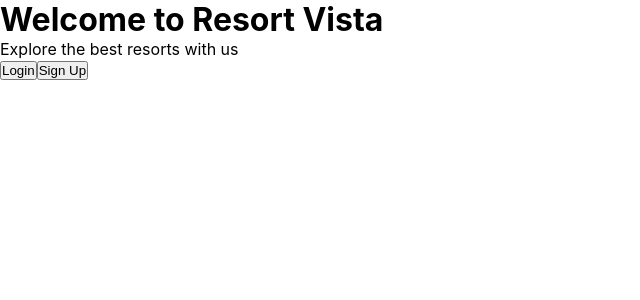
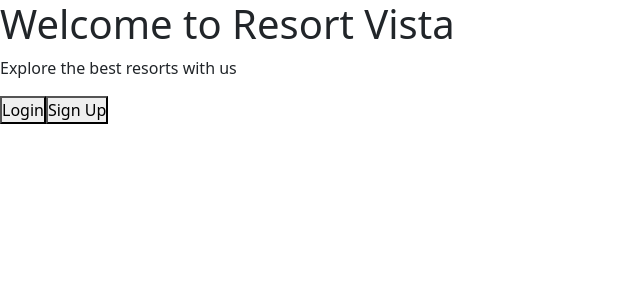
Before and after one commit to meryemsanem/resort-front-end, a React (Create React App) app: page / in a window 1280 px wide. Shown: the top 300 px of the page, without its empty margins (0-640 px from the left). Built offline with nearby package versions, Linux system fonts and the light colour scheme.

Commit message:
Add bootstrap

```diff
--- a/package.json
+++ b/package.json
@@ -5,6 +5,7 @@
   "dependencies": {
     "@reduxjs/toolkit": "^1.9.7",
     "axios": "^1.6.0",
+    "bootstrap": "^5.3.2",
     "cra-template": "1.2.0",
     "prop-types": "^15.8.1",
     "react": "^18.2.0",
--- a/src/App.css
+++ b/src/App.css
@@ -1,4 +1,5 @@
 @import url('https://fonts.googleapis.com/css2?family=Pacifico&display=swap');
+@import 'bootstrap/dist/css/bootstrap.css';
 
 @media (max-width: 768px) {
   .nav-menu {
```
Also changed, not shown: 1 other file (tests, documents, lock files or other folders).
